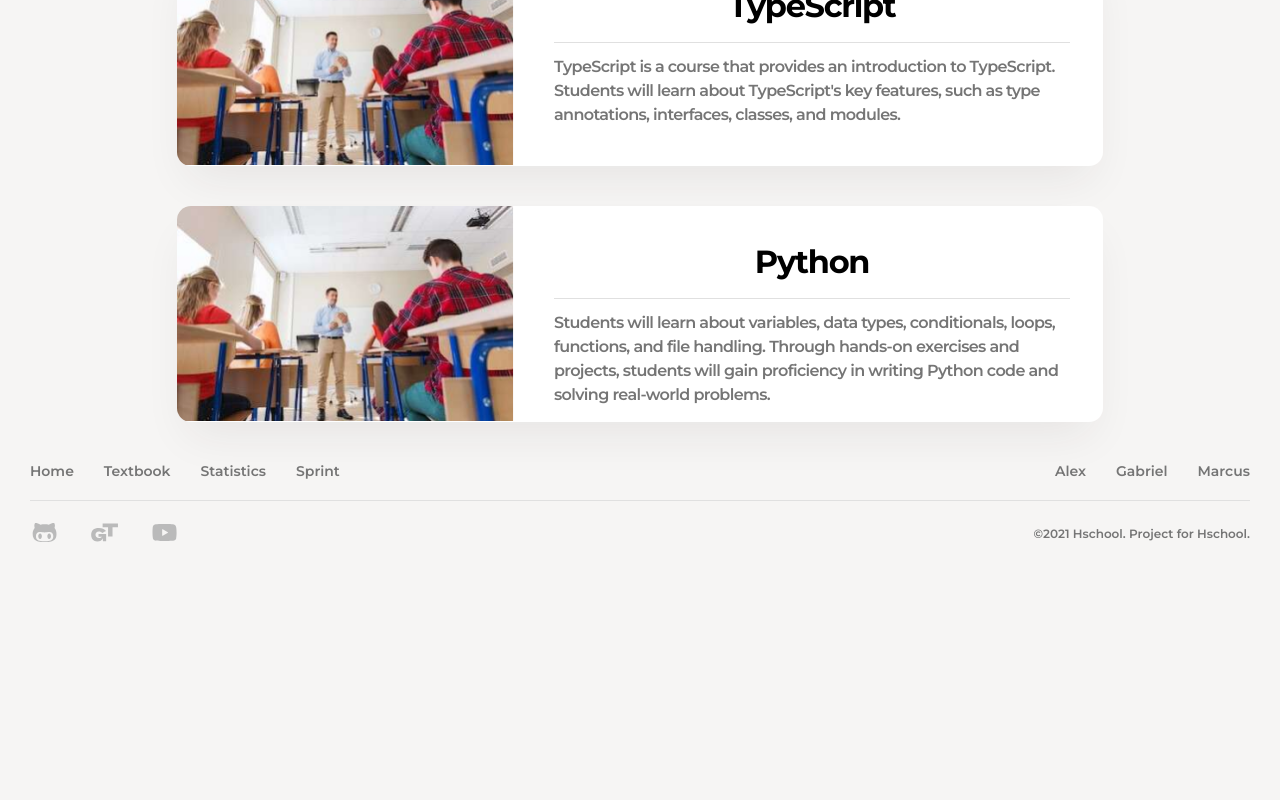
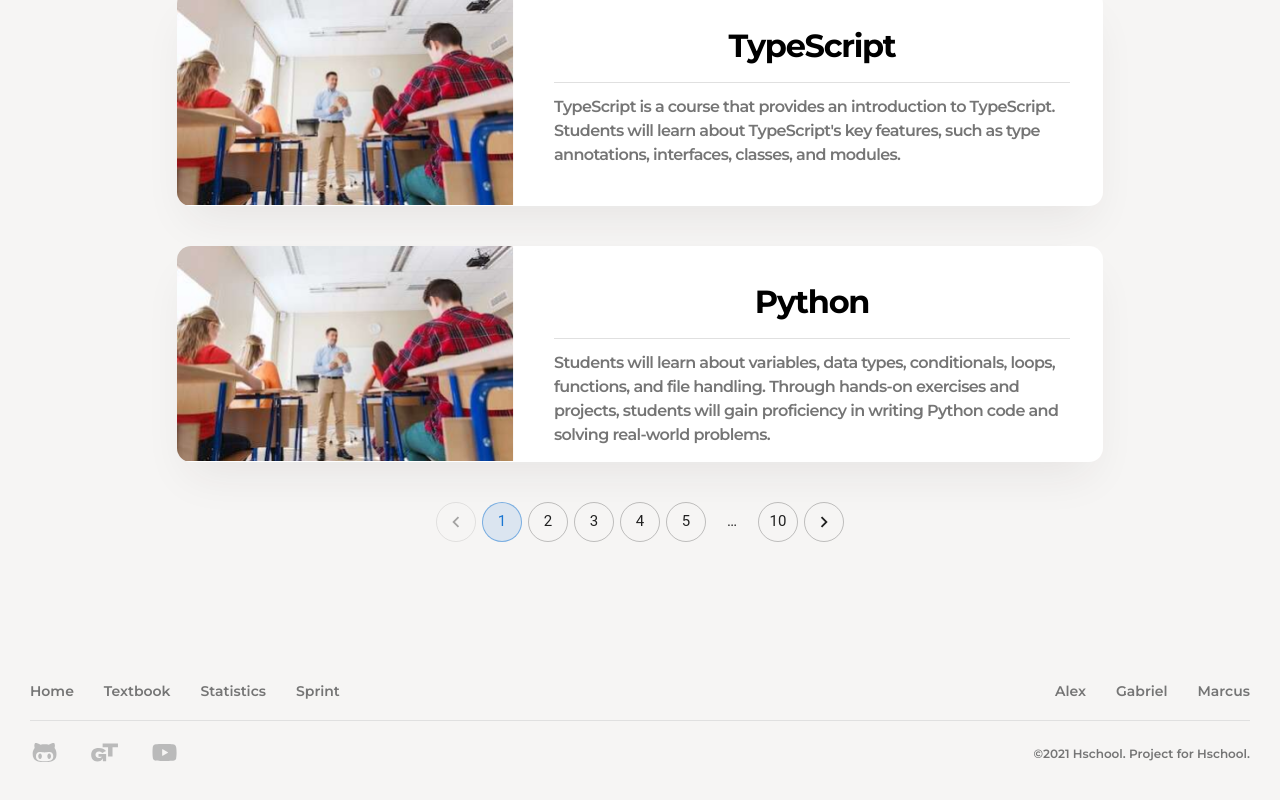
Before and after one commit to KateZzh/EducationPlatform, a React (Create React App) app in the folder client/: page /students in a window 1280 px wide. Shown: the part 492-1292 px from the top of the page. Before the commit the page ends 1077 px from the top, so only its background shows below. Built offline with nearby package versions, Linux system fonts and the light colour scheme; a web font is replaced by a local one.

Commit message:
StudentsPage

```diff
--- a/client/src/pages/LoginPage/LoginPage.jsx
+++ b/client/src/pages/LoginPage/LoginPage.jsx
@@ -1,7 +1,7 @@
 import Footer from "../../components/Footer/Footer";
 import Header from "../../components/Header/Header";
 import Input from "../../components/Input/Input";
-import style from "./style.module.css";
+import style from "./loginPage.module.css";
 import Button from "@mui/material/Button";
 import { useState } from "react";
 import axios from "axios";
--- a/client/src/pages/RegPage/RegPage.jsx
+++ b/client/src/pages/RegPage/RegPage.jsx
@@ -1,7 +1,7 @@
 import Footer from "../../components/Footer/Footer";
 import Header from "../../components/Header/Header";
 import Input from "../../components/Input/Input";
-import style from "./style.module.css";
+import style from "./regPage.module.css";
 import axios from "axios";
 import { useState } from "react";
 
--- a/client/src/pages/StudentsPage/StudentsPage.jsx
+++ b/client/src/pages/StudentsPage/StudentsPage.jsx
@@ -1,7 +1,8 @@
 import React from "react";
 import Header from "../../components/Header/Header";
 import Footer from "../../components/Footer/Footer";
-import style from "./style.module.css";
+import style from "./studentsPage.module.css";
+import Pagination from "@mui/material/Pagination";
 
 const StudentPage = () => {
   const arr = [
@@ -22,6 +23,7 @@ const StudentPage = () => {
   return (
     <div>
       <Header isAuth={true} />
+
       <div className={style.studentWrapper}>
         <div className={style.studentLogo}>
           <div className={style.studentLogoImg}></div>
@@ -31,13 +33,23 @@ const StudentPage = () => {
         {arr.map((el, index) => (
           <div className={style.courseWrapper} key={index}>
             <div className={style.courseImg}></div>
+
             <div className={style.courseLanguage}>
               <h1>{el.h1}</h1>
               <p>{el.p}</p>
             </div>
           </div>
         ))}
+
+        <Pagination
+          className={style.pagination}
+          count={10}
+          variant="outlined"
+          color="primary"
+          size="large"
+        />
       </div>
+
       <Footer />
     </div>
   );
--- a/client/src/pages/StudentsPage/style.module.css
+++ b/client/src/pages/StudentsPage/studentsPage.module.css
@@ -4,6 +4,7 @@
   align-items: center;
   width: 1220px;
   margin: auto;
+  padding: 40px 0 100px;
 
   .studentLogo {
     display: flex;
@@ -69,4 +70,8 @@
       }
     }
   }
+
+  .pagination {
+    padding-top: 40px;
+  }
 }
```
Also changed, not shown: client/src/pages/LoginPage/loginPage.module.css (renamed from client/src/pages/LoginPage/style.module.css), client/src/pages/RegPage/regPage.module.css (renamed from client/src/pages/RegPage/style.module.css).
